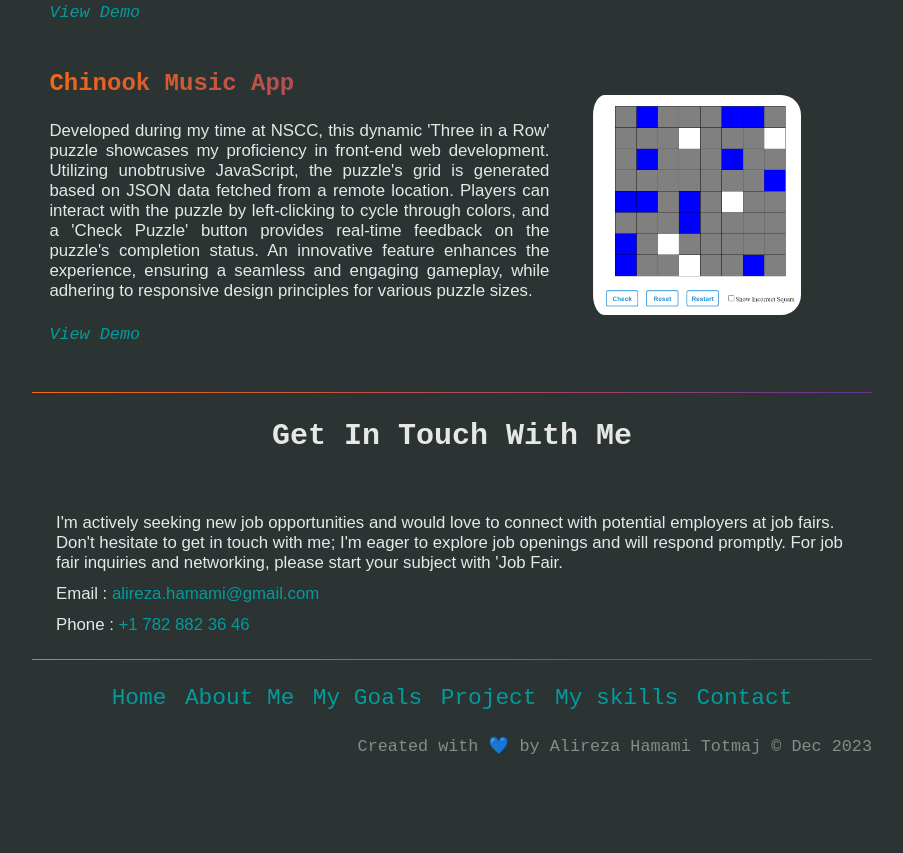
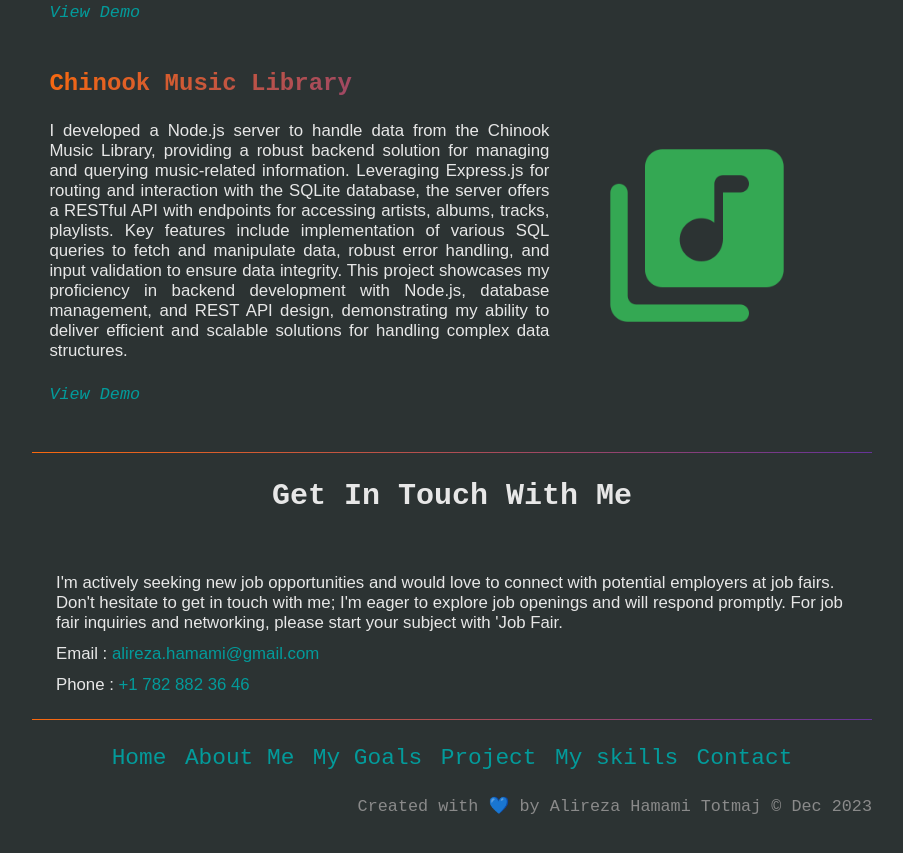
Before and after one commit to alirezahamami/Myportfolio, a website: page index.html in a window 1280 px wide. Shown: the part 3558-4411 px from the top of the page, without its empty margins (188-1091 px from the left). Before the commit the page ends 4351 px from the top, so only its background shows below. Drawn offline with Linux system fonts and the light colour scheme; no server answers; some icons are missing.

Commit message:
add thumbnails for music app

```diff
--- a/index.html
+++ b/index.html
@@ -301,21 +301,22 @@
             </div>
             <div class="project-item">
                 <article class="project-description">
-                    <h2>Chinook Music App</h2>
+                    <h2>Chinook Music Library</h2>
                     <p>
-                        Developed during my time at NSCC, this dynamic 'Three in a Row' puzzle showcases my proficiency
-                        in front-end web development. Utilizing unobtrusive JavaScript, the puzzle's grid is generated
-                        based on JSON data fetched from a remote location. Players can interact with the puzzle by
-                        left-clicking to cycle through colors, and a 'Check Puzzle' button provides real-time feedback
-                        on the puzzle's completion status. An innovative feature enhances the experience, ensuring a
-                        seamless and engaging gameplay, while adhering to responsive design principles for various
-                        puzzle sizes.
+                        I developed a Node.js server to handle data from the Chinook Music Library, providing a robust
+                        backend solution for managing and querying music-related information. Leveraging Express.js for
+                        routing and interaction with the SQLite database, the server offers a RESTful API with endpoints
+                        for accessing artists, albums, tracks, playlists. Key features include implementation of various
+                        SQL queries to fetch and manipulate data, robust error handling, and input validation to ensure
+                        data integrity. This project showcases my proficiency in backend development with Node.js,
+                        database management, and REST API design, demonstrating my ability to deliver efficient and
+                        scalable solutions for handling complex data structures.
                     </p>
-                    <a href="/_FrontendStarterFiles/index.html" class="project-link" target="new"><i class="fa fa-github"
-                            aria-hidden="true"> View Demo</i></a>
+                    <a href="/_FrontendStarterFiles/index.html" class="project-link" target="new"><i
+                            class="fa fa-github" aria-hidden="true"> View Demo</i></a>
                 </article>
                 <div class="project-img">
-                    <img src="images/screen.png" alt="Book-shop">
+                    <img src="images/music.png" alt="Book-shop">
                 </div>
 
             </div>
```
Also changed, not shown: README.md (deleted), images/music.png (added).
